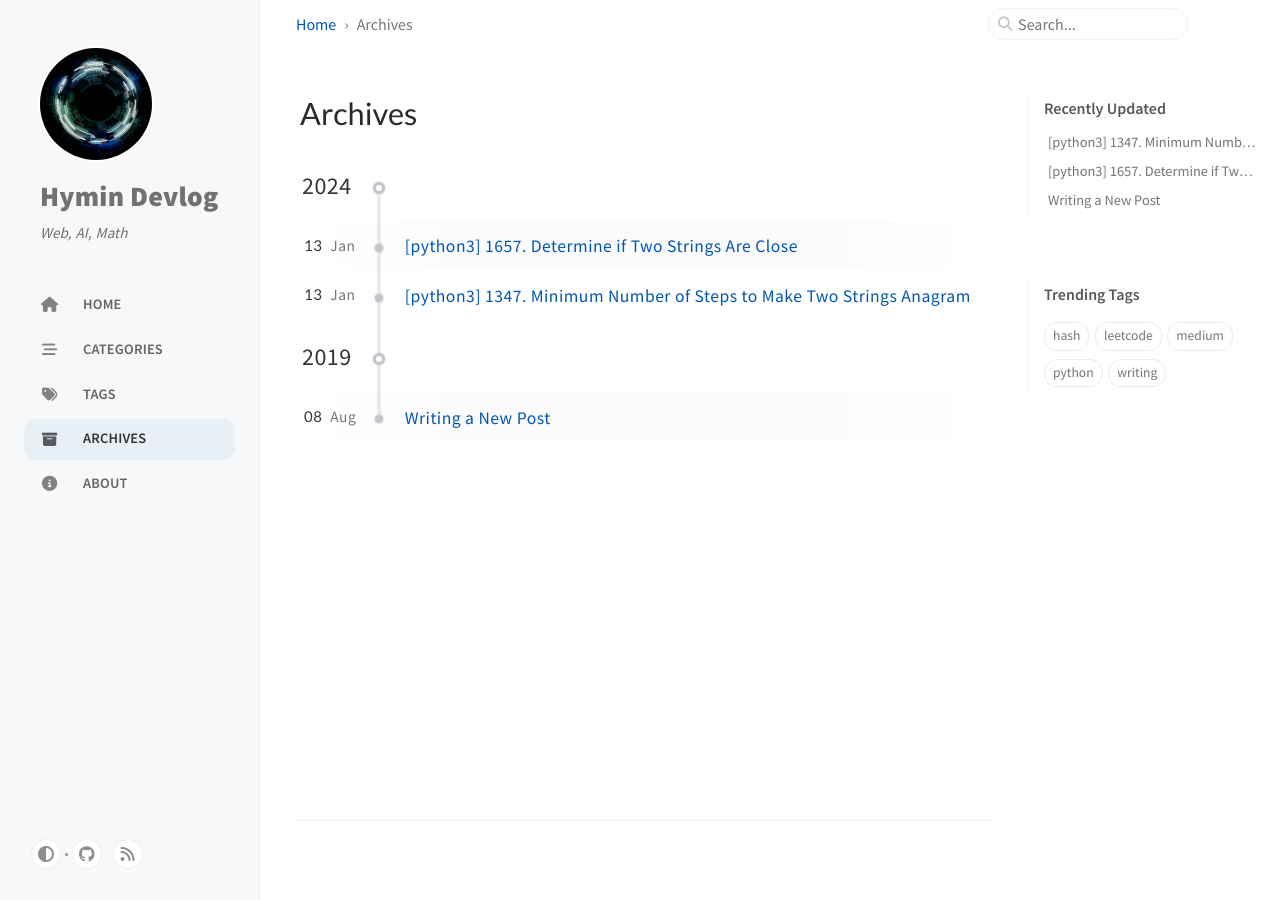
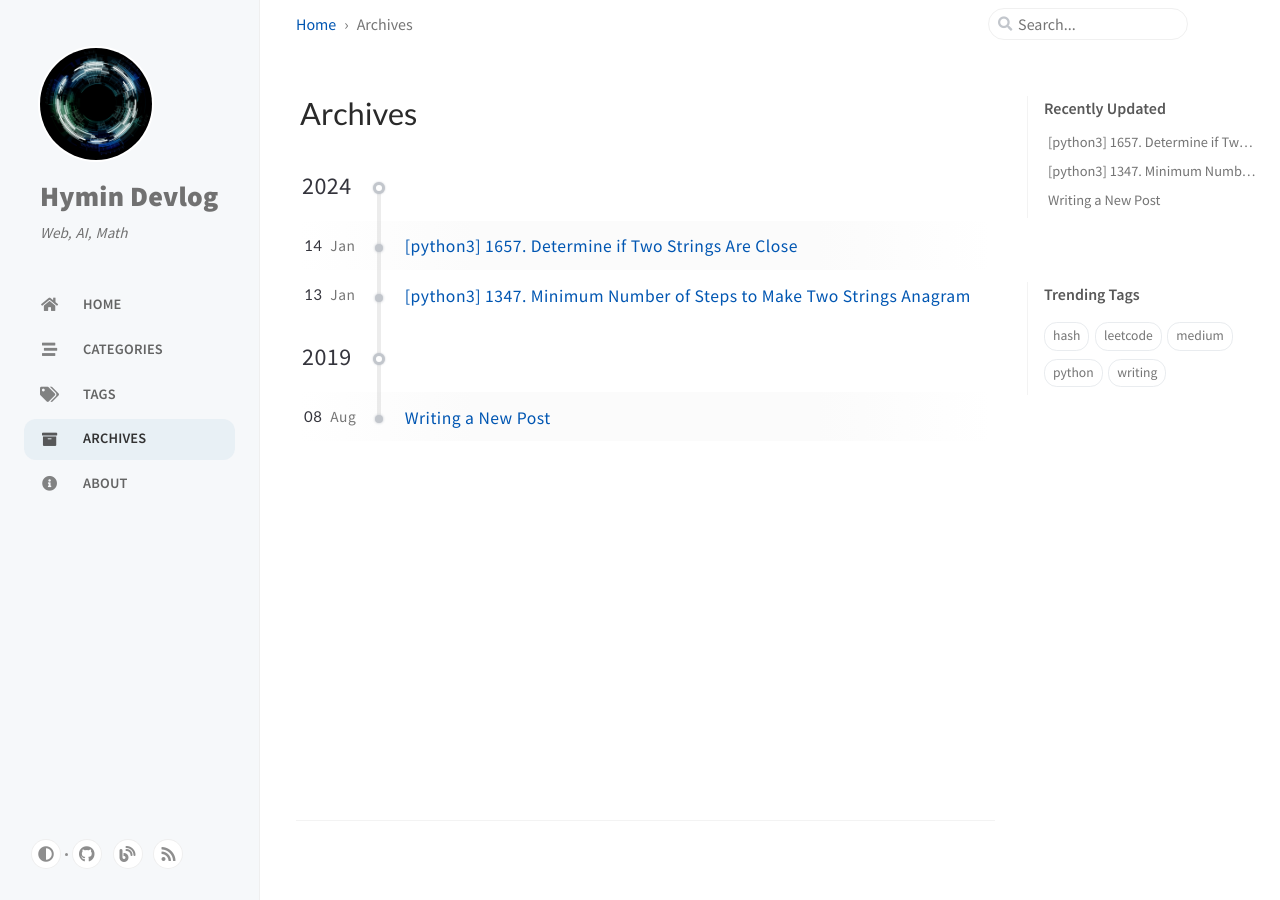
Before and after one commit to egogit/egogit.github.io, a Jekyll site: the page built from _tabs/archives.md, in a window 1280 px wide. Built offline with Jekyll 4.4.1, drawn with Linux system fonts in a browser that asks for light colours; cached includes are drawn as plain includes; nearby versions of some CDN libraries; a script that is not in the unit is left out; comment, search, counter and statistics services are not loaded.

Commit message:
feat: add tistory blog link in sidebar

```diff
--- a/_config.yml
+++ b/_config.yml
@@ -40,6 +40,7 @@ social:
     # The first element serves as the copyright owner's link
     #- https://twitter.com/username # change to your twitter homepage
     - https://github.com/egogit # change to your github homepage
+    - https://minit-devlog.tistory.com
     # Uncomment below to add more social links
     # - https://www.facebook.com/username
     # - https://www.linkedin.com/in/username
--- a/_data/contact.yml
+++ b/_data/contact.yml
@@ -9,6 +9,9 @@
 - type: email
   icon: "fas fa-envelope"
   noblank: true # open link in current tab
+
+- type: blog
+  icon: "fa-solid fa-blog"
 
 - type: rss
   icon: "fas fa-rss"
--- a/_includes/head.html
+++ b/_includes/head.html
@@ -91,6 +91,8 @@
 
   <link rel="stylesheet" href="{{ '/assets/css/:THEME.css' | replace: ':THEME', site.theme | relative_url }}">
 
+  <link rel="stylesheet" href="https://cdnjs.cloudflare.com/ajax/libs/font-awesome/5.8.2/css/all.min.css"/>
+
   {% if site.toc and page.toc %}
     <link rel="stylesheet" href="{{ site.data.origin[type].toc.css | relative_url }}">
   {% endif %}
--- a/_includes/sidebar.html
+++ b/_includes/sidebar.html
@@ -59,6 +59,8 @@
           {%- capture url -%}
             https://{{ entry.type }}.com/{{ site[entry.type].username }}
           {%- endcapture -%}
+        {% when 'blog' %}
+          {% assign url = 'https://minit-devlog.tistory.com/' %}
         {% when 'rss' %}
           {% assign url = '/feed.xml' | relative_url %}
         {% else %}
--- a/_posts/2024-01-14-leetcode1657_Python.md
+++ b/_posts/2024-01-14-leetcode1657_Python.md
@@ -1,7 +1,7 @@
 ---
 title: "[python3] 1657. Determine if Two Strings Are Close"
 author: egogit
-date: '2024-01-13 14:10:00 +0900'
+date: '2024-01-14 17:10:00 +0900'
 categories:
 - Algorithm
 - LeetCode
```
